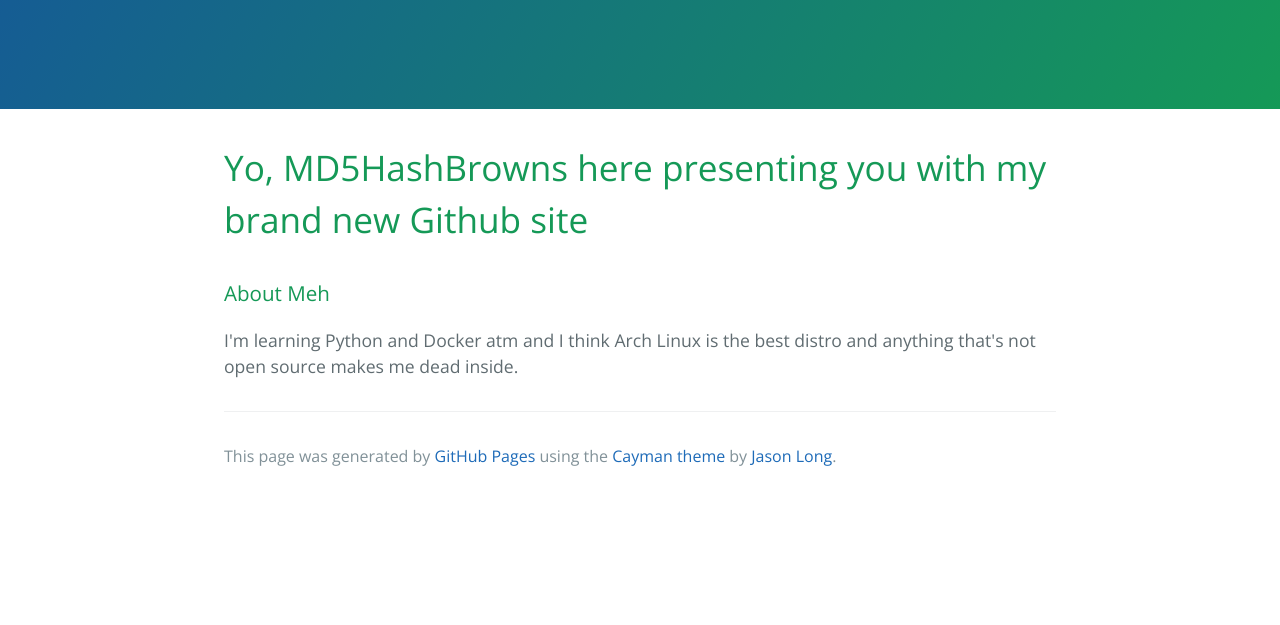
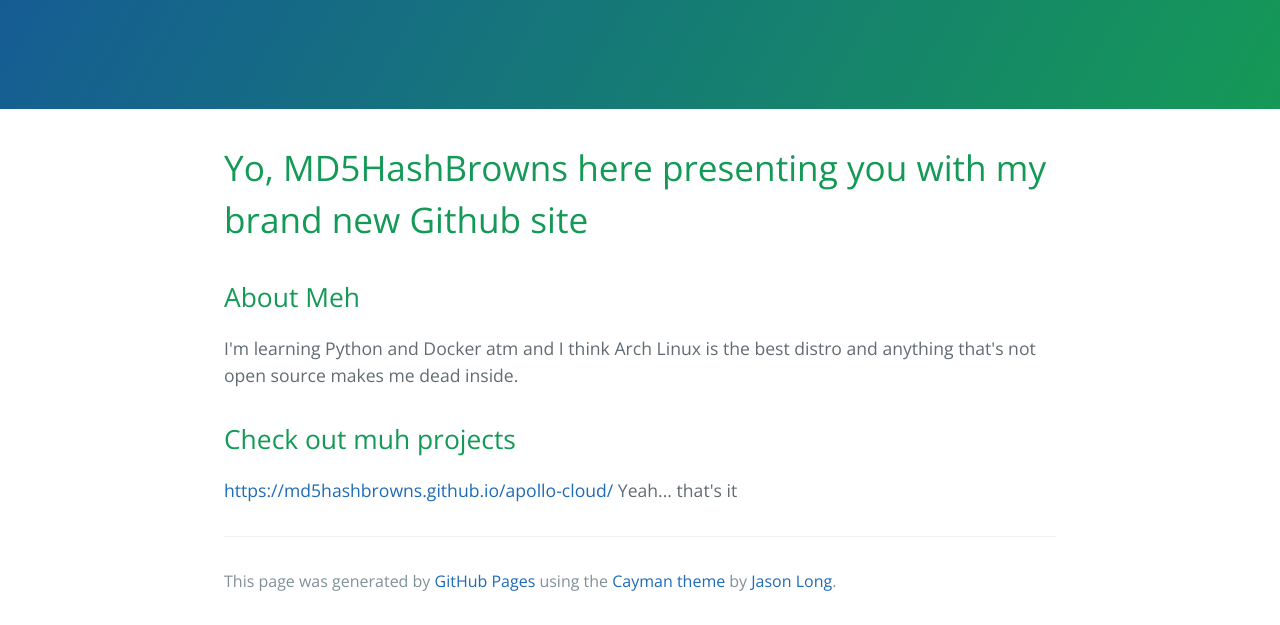
Before and after one commit to MD5HashBrowns/md5hashbrowns.github.io, a plain HTML site: page index.html in a window 1280 px wide. Shown: the part 208-833 px from the top of the page. Before the commit the page ends 800 px from the top, so only its background shows below. Drawn offline with nearby package versions, Linux system fonts and the light colour scheme.

Commit message:
Replace master branch with page content via GitHub

```diff
--- a/index.html
+++ b/index.html
@@ -19,10 +19,16 @@
       <h1>
 <a id="yo-md5hashbrowns-here-presenting-you-with-my-brand-new-github-site" class="anchor" href="#yo-md5hashbrowns-here-presenting-you-with-my-brand-new-github-site" aria-hidden="true"><span aria-hidden="true" class="octicon octicon-link"></span></a>Yo, MD5HashBrowns here presenting you with my brand new Github site</h1>
 
-<h3>
-<a id="about-meh" class="anchor" href="#about-meh" aria-hidden="true"><span aria-hidden="true" class="octicon octicon-link"></span></a>About Meh</h3>
+<h2>
+<a id="about-meh" class="anchor" href="#about-meh" aria-hidden="true"><span aria-hidden="true" class="octicon octicon-link"></span></a>About Meh</h2>
 
 <p>I'm learning Python and Docker atm and I think Arch Linux is the best distro and anything that's not open source makes me dead inside.</p>
+
+<h2>
+<a id="check-out-muh-projects" class="anchor" href="#check-out-muh-projects" aria-hidden="true"><span aria-hidden="true" class="octicon octicon-link"></span></a>Check out muh projects</h2>
+
+<p><a href="https://md5hashbrowns.github.io/apollo-cloud/">https://md5hashbrowns.github.io/apollo-cloud/</a>
+Yeah... that's it</p>
 
       <footer class="site-footer">
 
--- a/params.json
+++ b/params.json
@@ -1,6 +1,6 @@
 {
   "name": "MD5HashBrowns",
   "tagline": "The most secure side dish!",
-  "body": "# Yo, MD5HashBrowns here presenting you with my brand new Github site\r\n\r\n### About Meh\r\nI'm learning Python and Docker atm and I think Arch Linux is the best distro and anything that's not open source makes me dead inside.\r\n\r\n",
+  "body": "# Yo, MD5HashBrowns here presenting you with my brand new Github site\r\n\r\n## About Meh\r\nI'm learning Python and Docker atm and I think Arch Linux is the best distro and anything that's not open source makes me dead inside.\r\n\r\n## Check out muh projects\r\nhttps://md5hashbrowns.github.io/apollo-cloud/\r\nYeah... that's it\r\n\r\n\r\n\r\n",
   "note": "Don't delete this file! It's used internally to help with page regeneration."
 }
```
